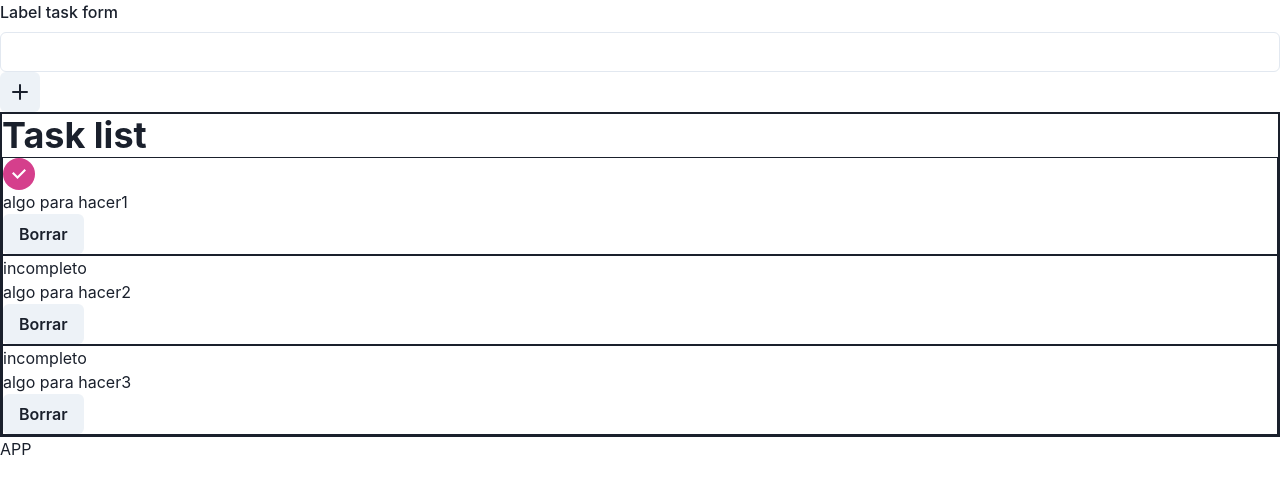
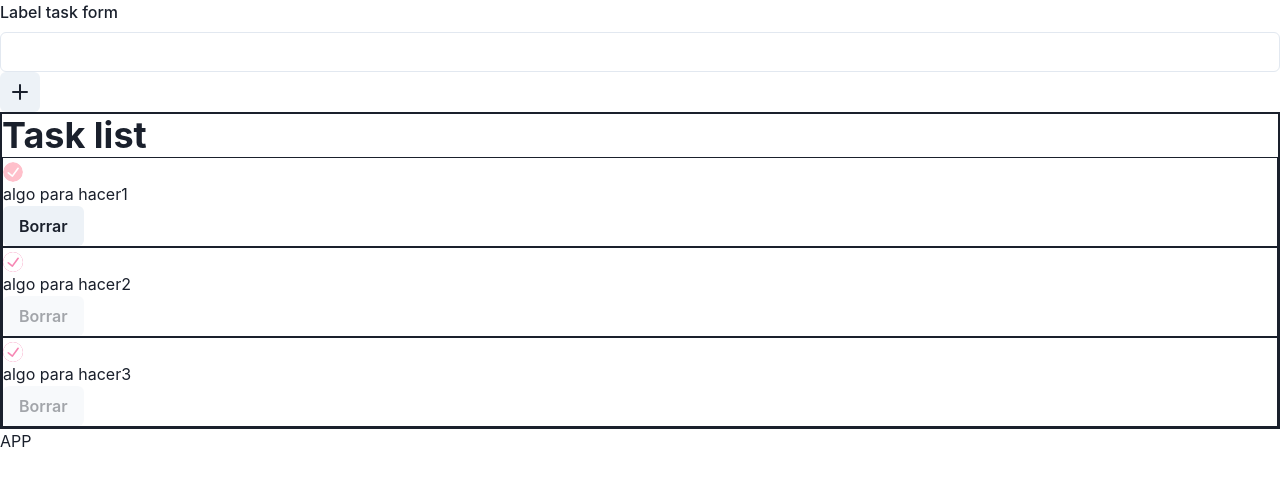
Before and after one commit to Criztiian65/TI_UTN_Grupo_E, a React (Vite) app: page / in a window 1280 px wide. Shown: the top 494 px of the page. Built offline with nearby package versions, Linux system fonts and the light colour scheme.

Commit message:
first commit

```diff
--- a/src/App.jsx
+++ b/src/App.jsx
@@ -1,6 +1,4 @@
-import { NewContext } from './components/provider/ProvContext'
-import { Box, Text } from '@chakra-ui/react'
-import TaskItem from './components/TaskItem'
+import { Box, Text, Badge } from '@chakra-ui/react'
 import TaskForm from './components/TaskForm'
 import TaskList from './components/TaskList'
 
--- a/src/components/TaskItem.jsx
+++ b/src/components/TaskItem.jsx
@@ -1,11 +1,11 @@
 import { useContext } from 'react'
 import { NewContext } from './provider/ProvContext'
 import { Box, Button, Text, IconButton, Flex } from '@chakra-ui/react'
-import { CheckIcon } from '@chakra-ui/icons'
+import { CheckIcon, CheckCircleIcon } from '@chakra-ui/icons'
 
 const TaskItem = () => {
 
-    const { listaTareas, nombre, completed, handleDeleted } = useContext(NewContext)
+    const { listaTareas, handleDeleted, handleCompleted, check } = useContext(NewContext)
 
     return (
 
@@ -13,29 +13,48 @@ const TaskItem = () => {
             {listaTareas.map((tarea) => {
 
                 return (
-                    <Flex border='1px'>
+                    <Flex key={tarea.id} border='1px'>
 
                         <Box>
                             <Box>
-                                {tarea.completed ? <IconButton
+                                <CheckCircleIcon
+                                    sx={{
+                                        height: "20px",
+                                        width: "20px",
+                                        backgroundColor: tarea.completed ? "transparent" : "pink.300",
+                                        color: tarea.completed ? "pink" : "white",
+                                        borderRadius: "100%",
+                                        cursor: "pointer",
+                                    }}
+                                onClick={()=>{handleCompleted(tarea.id)}}
+                                />
+                                {/* {tarea.completed ?
+                                <IconButton
                                     colorScheme='pink'
                                     aria-label='Call Segun'
                                     isRound
                                     size='sm'
                                     icon={<CheckIcon />}
-                                /> : 'incompleto'}
-                            </Box>
+                                /> :
+                                <Box
+                                w='27px'
+                                borderRadius='full'
+                                p='3' border='2px'
+                                borderColor='pink'
+                                bgColor='white'> }*/}
 
-                            <Text>{tarea.nombre}</Text>
+                        </Box>
+
+                        <Text>{tarea.nombre}</Text>
 
 
-                            <Button id={tarea.id} onClick={handleDeleted}>Borrar</Button>
-                        </Box>
+                        <Button isDisabled={!tarea.completed} onClick={() => { handleDeleted(tarea.id) }}>Borrar</Button>
+                    </Box>
 
                     </Flex>
-                )
-            })}
-        </Box>
+    )
+})}
+        </Box >
 
     )
 }
--- a/src/components/provider/ProvContext.jsx
+++ b/src/components/provider/ProvContext.jsx
@@ -5,6 +5,7 @@ export const NewContext = createContext()
 const ProvContext = ({ children }) => {
 
   const [tarea, setTarea] = useState('')
+  const [check, setCheck] = useState(false)
 
   const [listaTareas, setListTareas] = useState(
     [{
@@ -12,17 +13,17 @@ const ProvContext = ({ children }) => {
       nombre: 'algo para hacer1',
       completed: true
     }, {
-      id: 1,
+      id: 2,
       nombre: 'algo para hacer2',
       completed: false
     }, {
-      id: 1,
+      id: 3,
       nombre: 'algo para hacer3',
       completed: false
     }])
 
   // tarea va a tener id, nombre, completed
-
+  console.log(listaTareas)
 
 
   const handleSubmit = () => {
@@ -34,27 +35,35 @@ const ProvContext = ({ children }) => {
   const handleChange = (e) => {
     setTarea(e.target.value)
   }
-  console.log(listaTareas)
 
-  const handleCompleted = (tareaid) => {
-    listaTareas.map(() => {
-      if (tarea.id !== tareaid) return tarea
+
+  const handleCompleted = (id) => {
+    console.log(id);
+
+    const changeCheck =listaTareas.map((tarea) => {
+      if (tarea.id !== id) return tarea
 
       return {
         ...tarea,
         completed: !tarea.completed
       }
+
     })
+    setListTareas(changeCheck)
+
   }
 
-  const handleDeleted = ()=>{
-    const tareasFiltradas = listaTareas.filter((tarea)=> !tarea.completed)
+
+
+  const handleDeleted = (id)=>{
+    const tareasFiltradas = listaTareas.filter((tarea)=> (tarea.id !== id))
+
     setListTareas(tareasFiltradas)
   }
 
   return (
     <NewContext.Provider
-      value={{ handleChange, handleSubmit, handleCompleted, handleDeleted, listaTareas }}
+      value={{ handleChange, handleSubmit, handleCompleted, handleDeleted, listaTareas, check}}
     >
       {children}
 
```
